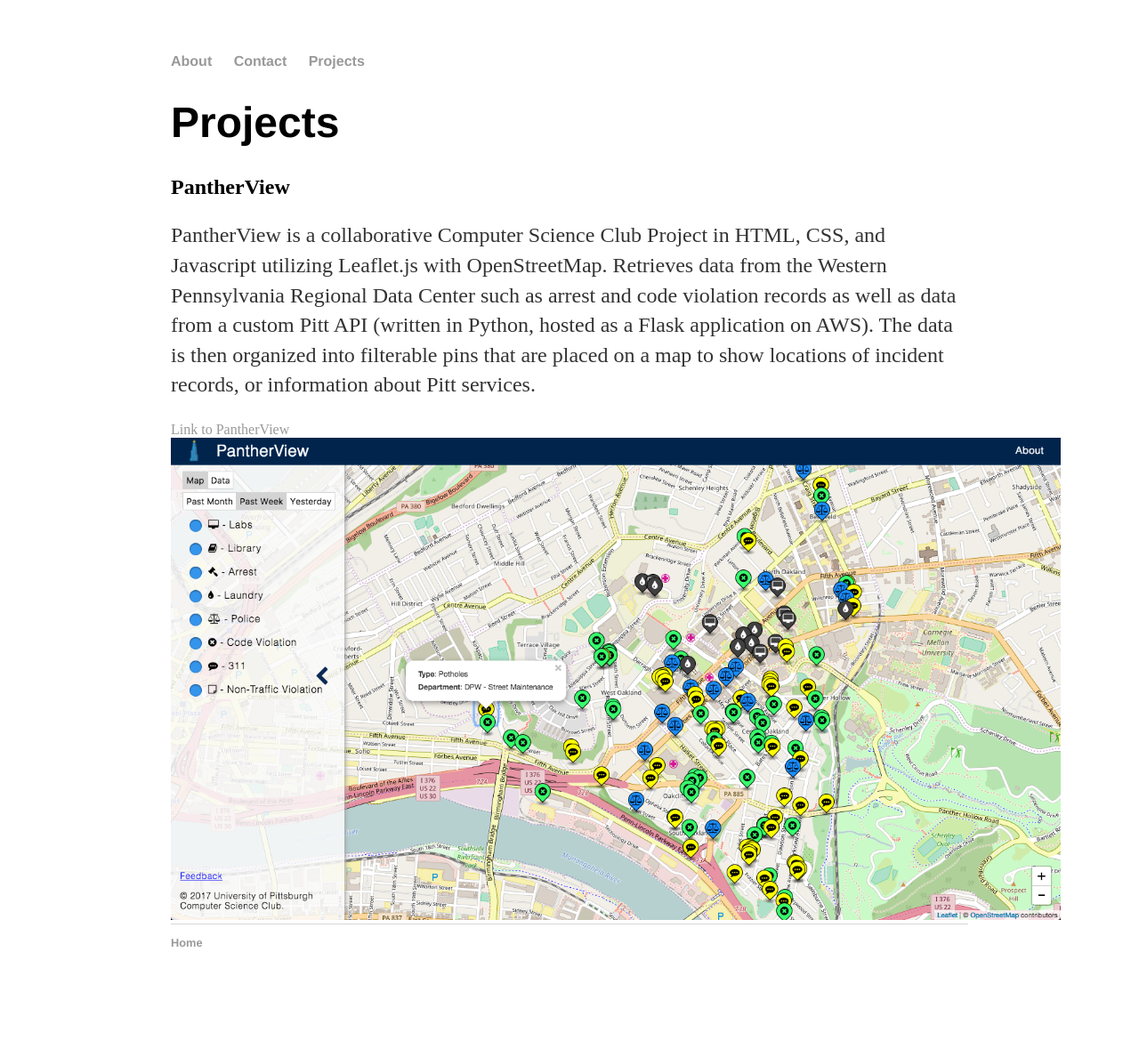
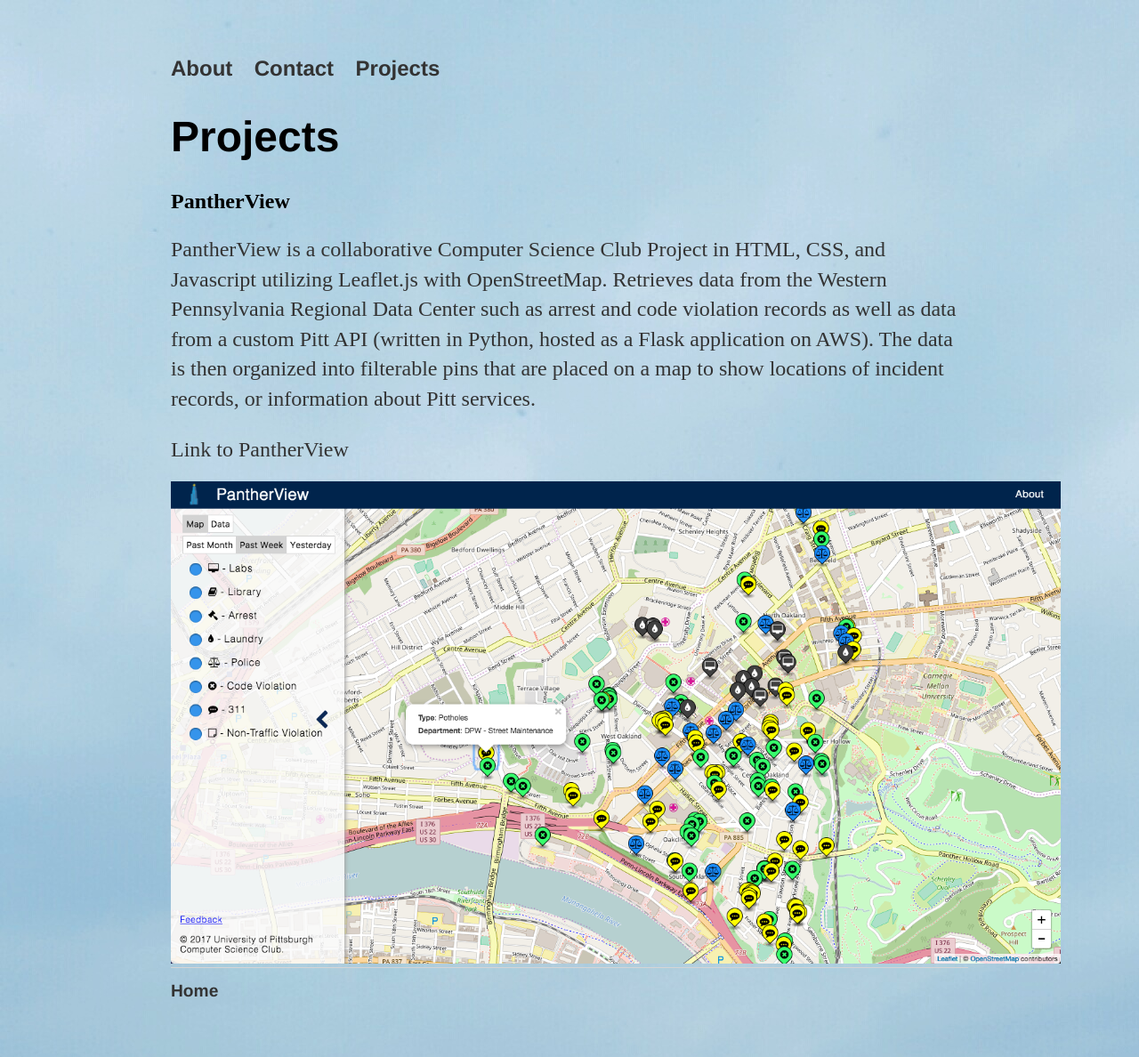
Before and after one commit to SPN11/SPN11.github.io, a Jekyll site: the page built from projects.html, in a window 1280 px wide. Shown: the whole page at 89% size. Built offline with Jekyll 4.4.1, drawn with Linux system fonts in a browser that asks for light colours; before the commit the page ends 1127 px from its top, so only the background shows below that.

Commit message:
Finally fixed background

```diff
--- a/css/main.css
+++ b/css/main.css
@@ -1,8 +1,7 @@
 body {
     margin: 60px auto;
     width: 70%;
-   #background-color: #ccd9ff
-    background-image: url("/images/wintery-pittsburgh.jpg");
+    background-image: url(/images/wintery-pittsburgh.jpg);
     background-repeat: no-repeat;
 }
 nav ul, footer ul {
@@ -26,7 +25,7 @@
     font-size: 3em;
     font-family:'Helvetica', 'Arial', 'Sans-Serif';
 }
-p {
+p, a {
     font-size: 1.5em;
     line-height: 1.4em;
     color: #333;
--- a/projects.html
+++ b/projects.html
@@ -9,6 +9,7 @@
 	Retrieves data from the Western Pennsylvania Regional Data Center such as arrest and code violation records as well as data from a
 	custom Pitt API (written in Python, hosted as a Flask application on AWS). The data is then organized into filterable pins that are
 	placed on a map to show locations of incident records, or information about Pitt services.<br></p>
-	<a href="http://pittcsc.org/PantherView/">Link to PantherView</a><br>
+	<a href="http://pittcsc.org/PantherView/">Link to PantherView</a><br><br>
 	<img src="/images/panther_view.png" alt="panther_view" height="542" width="1000">
+	<br>
 </div>
```
